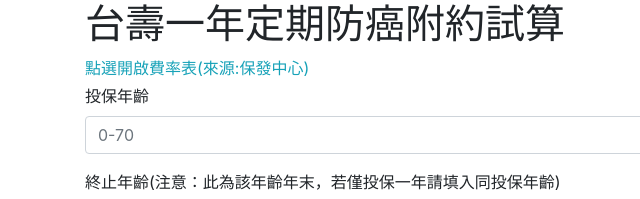
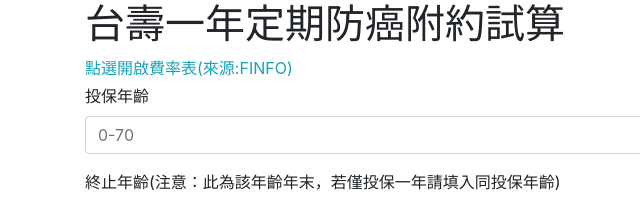
Before and after one commit to PiiterLiao/calTLIcancer, a plain HTML site: page index.html in a window 1280 px wide. Shown: the top 199 px of the page, 0-640 px from the left. Drawn offline with nearby package versions, Linux system fonts and the light colour scheme.

Commit message:
replace the link of price table resource (not .js file)

```diff
--- a/index.html
+++ b/index.html
@@ -13,7 +13,7 @@
 <body>
   <div class="container">
     <h1>台壽一年定期防癌附約試算</h1>
-    <a class="text-info" href="http://insprod.tii.org.tw/database/insurance/open2.asp?id=EF6CC17D-CCC6-4703-ADD7-6770B43A5786">點選開啟費率表(來源:保發中心)</a>
+    <a class="text-info" href="https://drive.google.com/file/d/1vy7ItvJ2VKkyGNS_-6VkLJbNnQF3Nzb_/view">點選開啟費率表(來源:FINFO)</a>
     <form class="mt-1">
       <div class="form-group">
         <label for="startYear">投保年齡</label>
```
